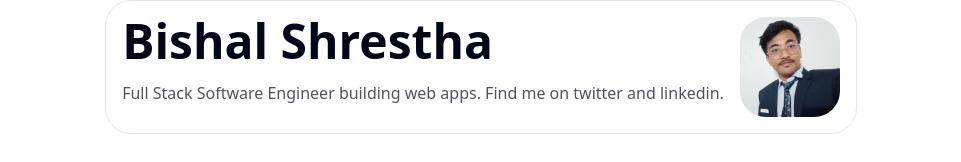
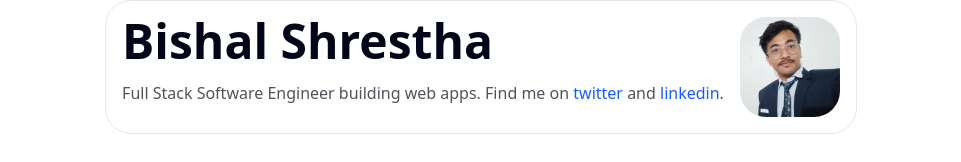
Before and after one commit to bishalshrestha013/portfolio-site, a Next.js app: page / in a window 1280 px wide. Shown: the part 114-276 px from the top of the page, without its empty margins (159-1120 px from the left). Built offline with nearby package versions, Linux system fonts and the light colour scheme.

Commit message:
feat: update link on intro section

```diff
--- a/app/components/intro.tsx
+++ b/app/components/intro.tsx
@@ -1,5 +1,6 @@
 import photo from "@/public/assets/photo.jpeg";
 import Image from "next/image";
+import Link from "next/link";
 
 const Intro = () => {
   return (
@@ -14,8 +15,23 @@ const Intro = () => {
       <div>
         <h1 className="font-bold text-3xl md:text-5xl mb-4">Bishal Shrestha</h1>
         <p className="text-zinc-600">
-          Full Stack Software Engineer building web apps. Find me on twitter and
-          linkedin.
+          Full Stack Software Engineer building web apps. Find me on{" "}
+          <Link
+            className="text-blue-600 hover:text-blue-900"
+            href={"https://x.com/mr_shrestha7"}
+          >
+            {" "}
+            twitter
+          </Link>{" "}
+          and
+          <Link
+            className="text-blue-600 hover:text-blue-900"
+            href={"https://www.linkedin.com/in/mrshrestha/"}
+          >
+            {" "}
+            linkedin
+          </Link>
+          .
         </p>
       </div>
     </div>
```
